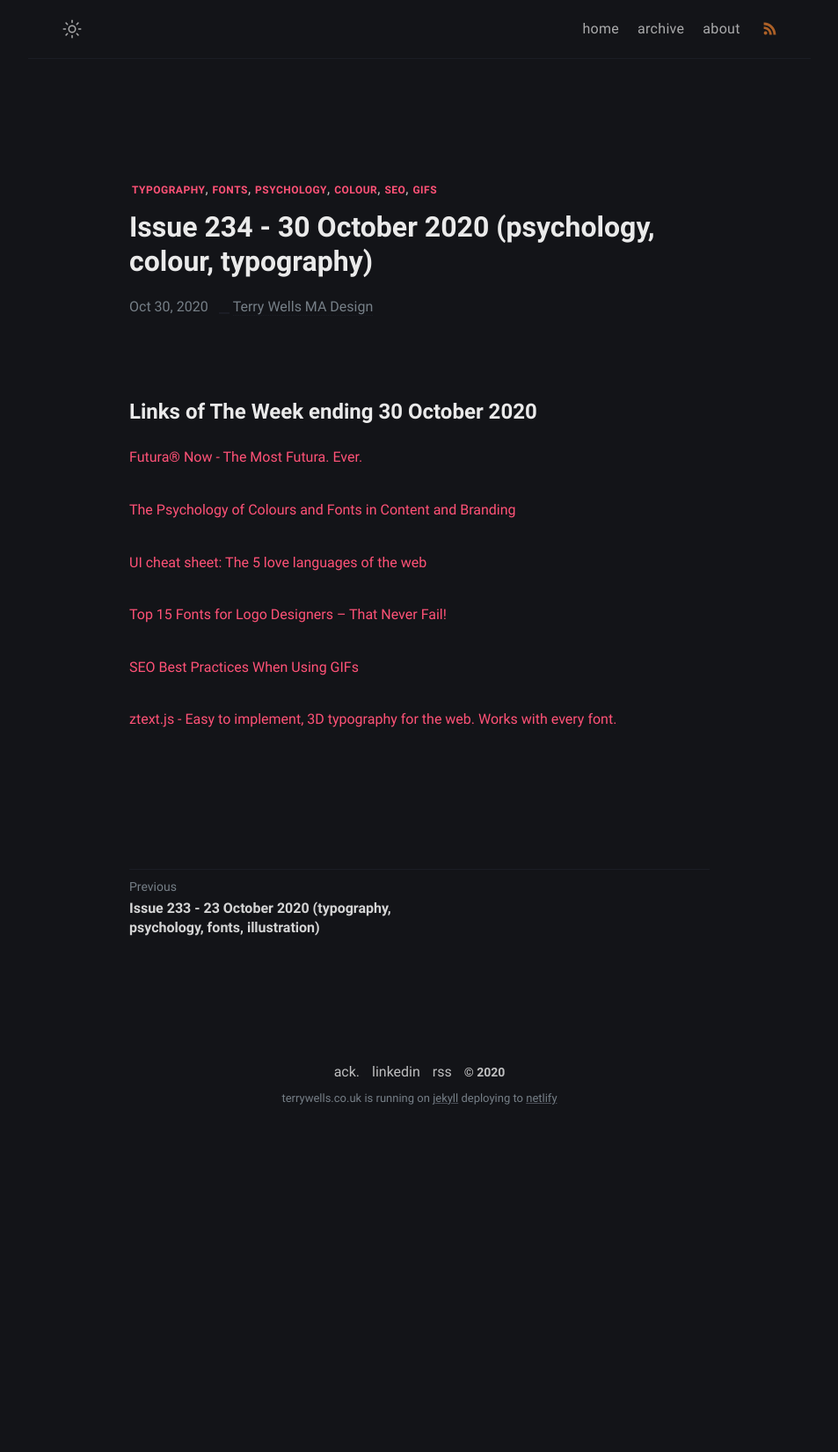
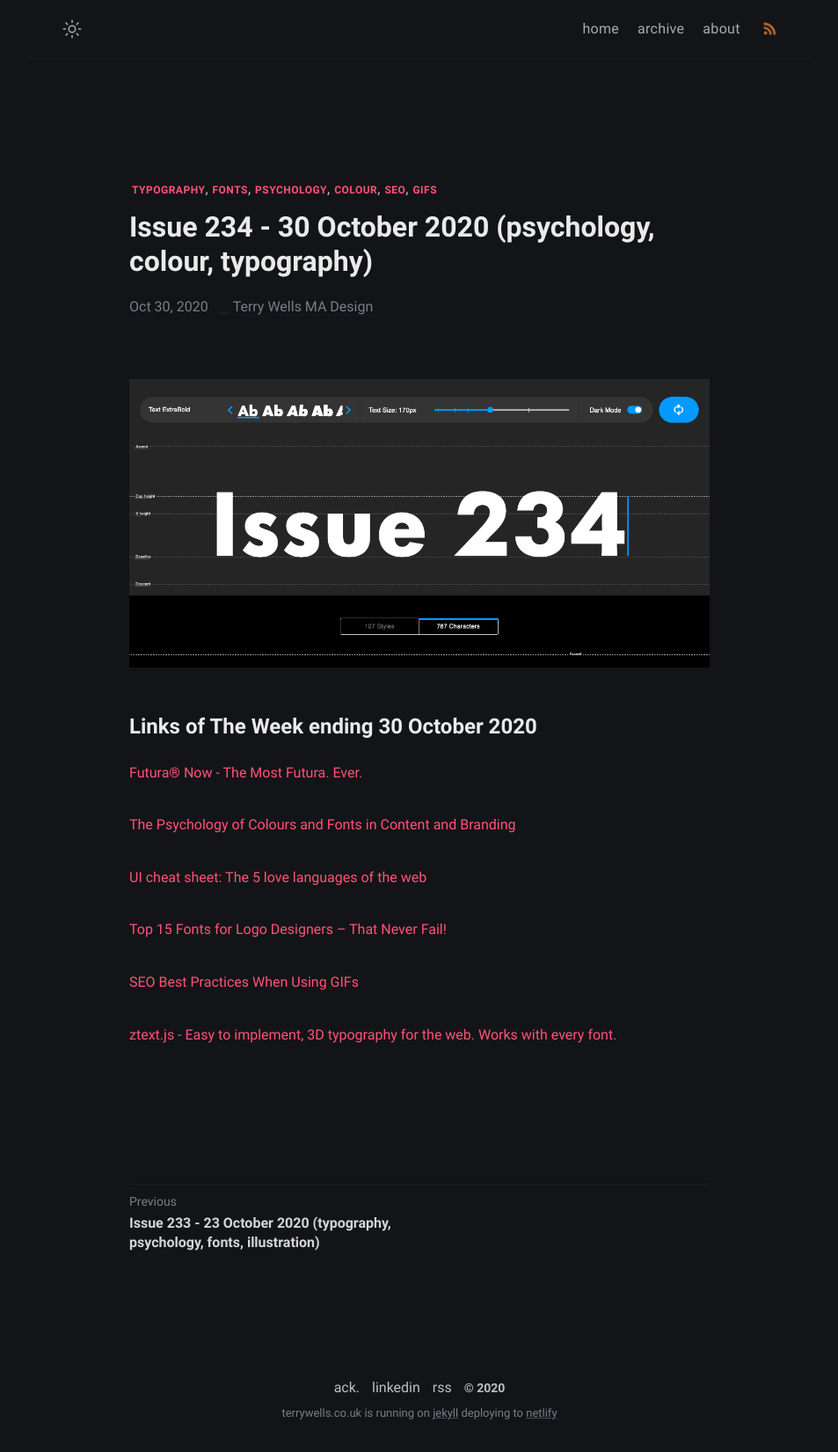
Before and after one commit to wristtattoo/jekyll-klise, a Jekyll site: the page built from _posts/2020-10-30-Issue 234.md, in a window 1280 px wide. Shown: the whole page at 88% size, without its empty margins (163-1116 px from the left). Built offline with Jekyll 4.4.1, drawn with Linux system fonts in a browser that asks for light colours; a script that is not in the unit is left out; before the commit the page ends 1293 px from its top, so only the background shows below that.

Commit message:
Update Links of The Week “2020-10-30-Issue 234”

```diff
--- a/_posts/2020-10-30-Issue 234.md
+++ b/_posts/2020-10-30-Issue 234.md
@@ -1,13 +1,20 @@
 ---
+canonical_url: false
+published: true
+date: 2020-10-30 00:00:00
+cover_image: false
+series: false
 title: Issue 234 - 30 October 2020 (psychology, colour, typography)
-date: 2020-10-30 00:00:00
-published: true
-tags: ['typography', 'fonts', 'psychology', 'colour', 'seo', 'gifs']
-series: false
-cover_image: false
-canonical_url: false
-description: "Links of The Week ending 30 October 2020"
+tags:
+  - typography
+  - fonts
+  - psychology
+  - colour
+  - seo
+  - gifs
+description: Links of The Week ending 30 October 2020
 ---
+![Issue 234 - 30 October 2020 (psychology, colour, typography)](/assets/uploads/issue-234.png "Issue 234 - 30 October 2020 (psychology, colour, typography)")
 
 # Links of The Week ending 30 October 2020
 
```
Also changed, not shown: assets/uploads/issue-233.png (added), assets/uploads/issue-234.png (added).
